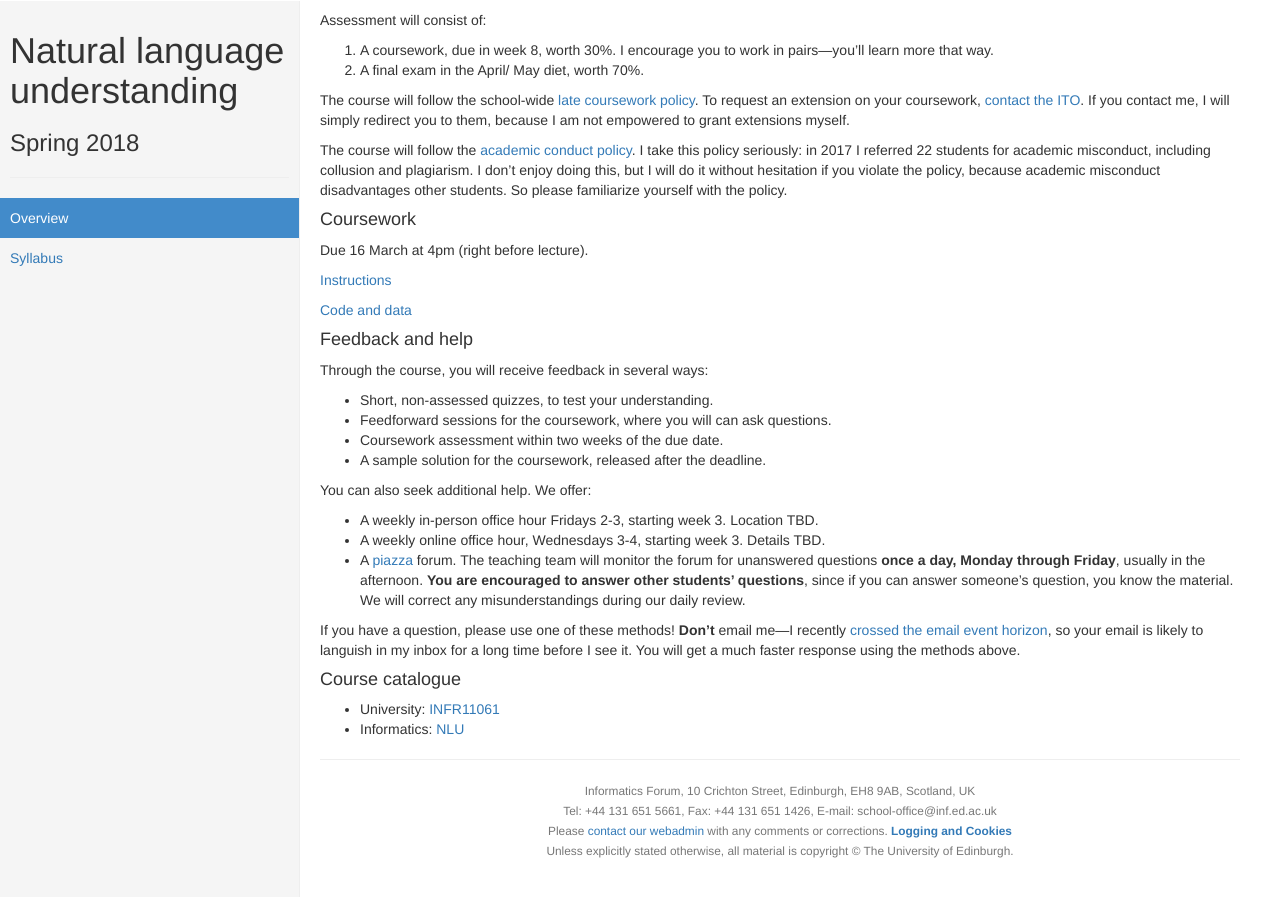
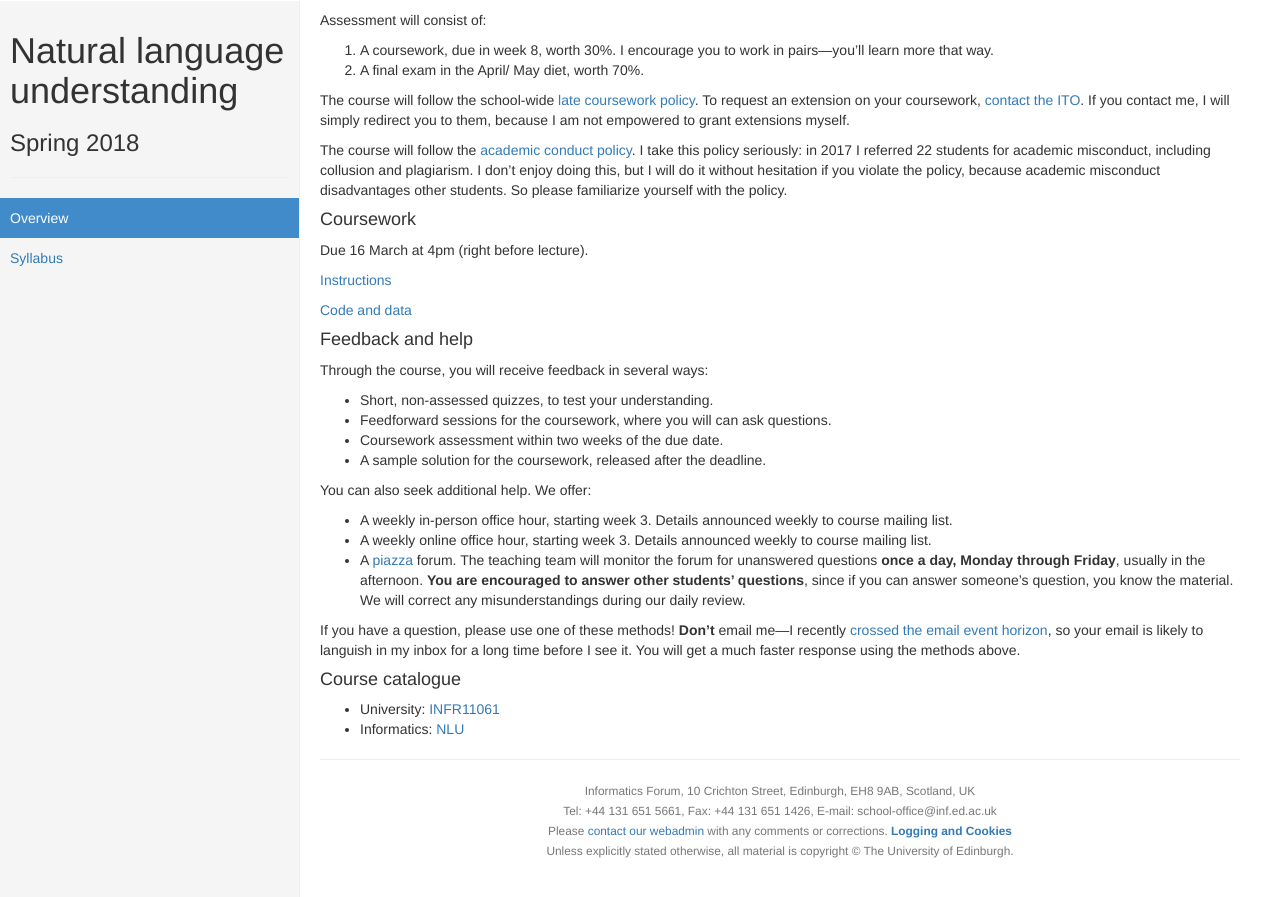
Before and after one commit to alopez/nlu-class, a Jekyll site: the page built from index.md, in a window 1280 px wide and 900 px high, scrolled down 649 px. Shown: the top 897 px of the window. Built offline with Jekyll 4.4.1, drawn with Linux system fonts in a browser that asks for light colours.

Commit message:
Update office hours and coursework tests

```diff
--- a/index.md
+++ b/index.md
@@ -83,8 +83,8 @@ Through the course, you will receive feedback in several ways:
 
 You can also seek additional help. We offer:
 
-- A weekly in-person office hour Fridays 2-3, starting week 3. Location TBD.
-- A weekly online office hour, Wednesdays 3-4, starting week 3. Details TBD.
+- A weekly in-person office hour, starting week 3. Details announced weekly to course mailing list.
+- A weekly online office hour, starting week 3. Details announced weekly to course mailing list.
 - A [piazza](https://piazza.com/ed.ac.uk/spring2018/infr11061/home) forum. The teaching team will
   monitor the forum for unanswered questions **once a day, Monday through Friday**,
   usually in the afternoon. **You are encouraged to answer other students' questions**,
```
Also changed, not shown: 1 other file.
